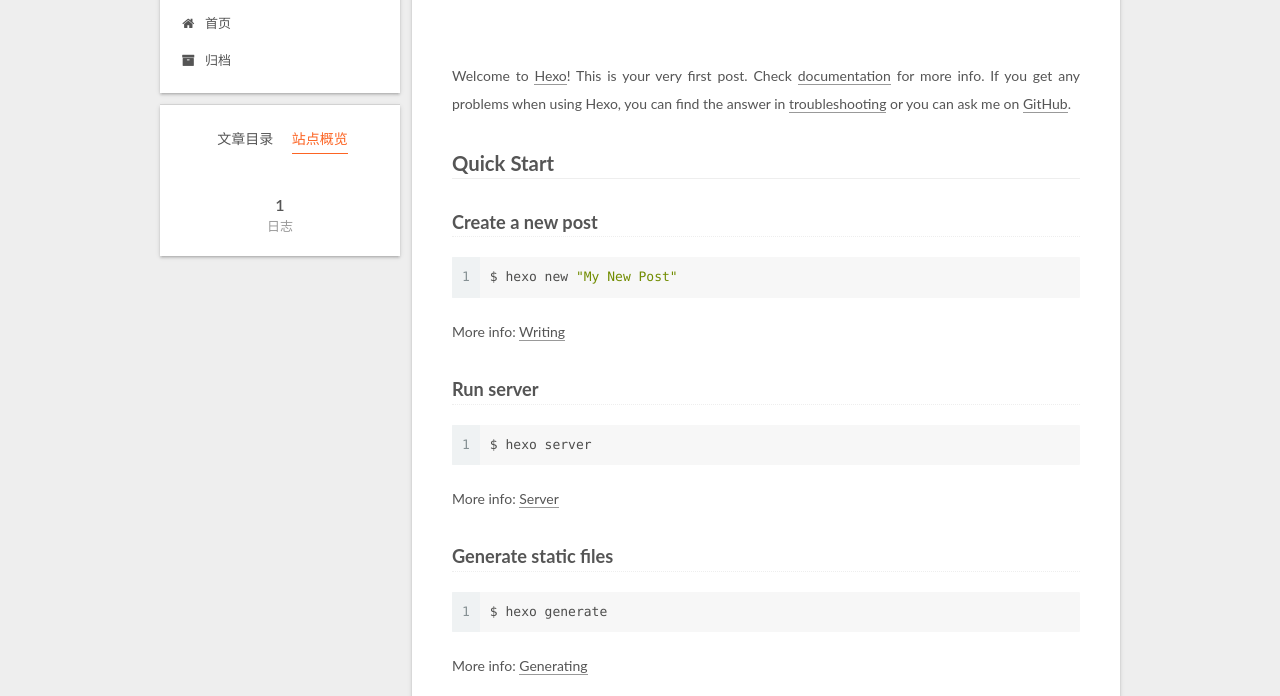
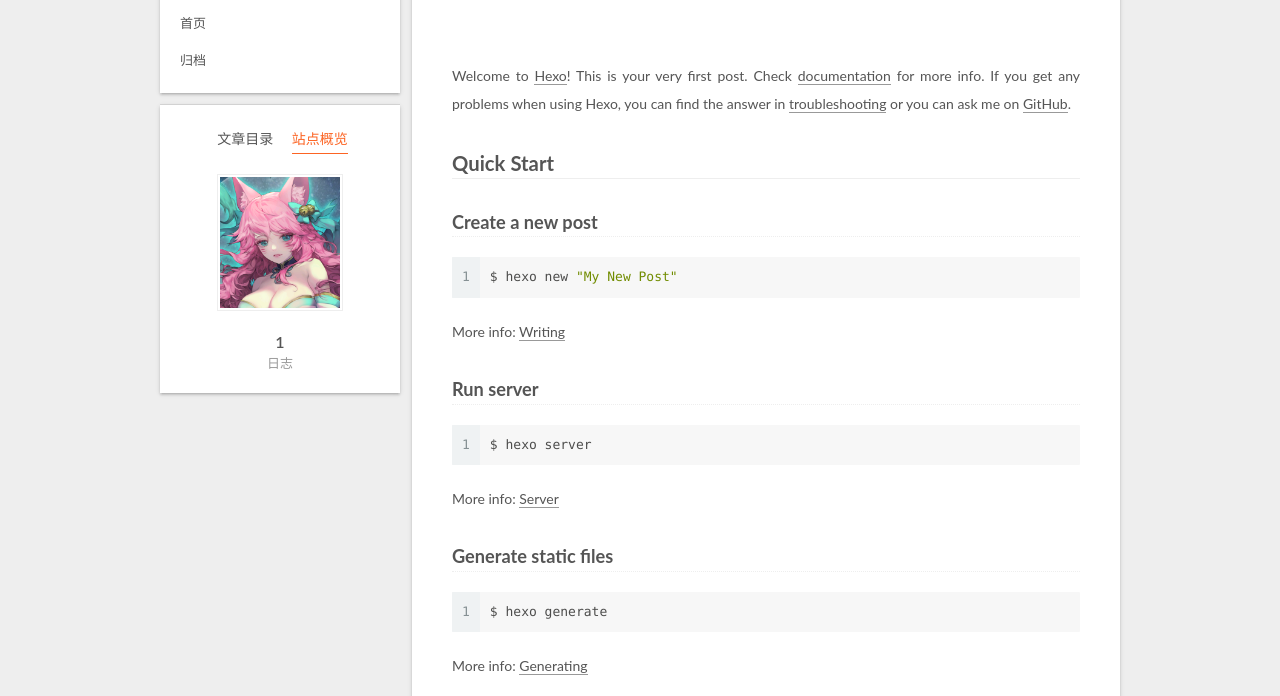
Before and after one commit to 1807568745/1807568745.github.io, a plain HTML site: page 2021/07/12/hello-world/index.html in a window 1280 px wide. Both pictures are taken after a click on the item "站点概览". Shown: the part 104-800 px from the top of the page. Drawn offline with Linux system fonts and the light colour scheme.

Commit message:
Site updated: 2021-07-15 21:51:56

```diff
--- a/2021/07/12/hello-world/index.html
+++ b/2021/07/12/hello-world/index.html
@@ -181,9 +181,7 @@
 
 
         <li class="menu-item menu-item-home">
-          <a href="/%20" rel="section">
-
-              <i class="menu-item-icon fa fa-fw fa-home"></i> <br />
+          <a href="/" rel="section">
 
             首页
           </a>
@@ -191,9 +189,7 @@
 
 
         <li class="menu-item menu-item-archives">
-          <a href="/archives/%20" rel="section">
-
-              <i class="menu-item-icon fa fa-fw fa-archive"></i> <br />
+          <a href="/archives/" rel="section">
 
             归档
           </a>
@@ -237,7 +233,7 @@
     <span hidden itemprop="author" itemscope itemtype="http://schema.org/Person">
       <meta itemprop="name" content="">
       <meta itemprop="description" content="">
-      <meta itemprop="image" content="/images/avatar.gif">
+      <meta itemprop="image" content="/images/ari.png">
     </span>
 
     <span hidden itemprop="publisher" itemscope itemtype="http://schema.org/Organization">
@@ -394,6 +390,10 @@
         <div class="site-overview">
           <div class="site-author motion-element" itemprop="author" itemscope itemtype="http://schema.org/Person">
 
+              <img class="site-author-image" itemprop="image"
+                src="/images/ari.png"
+                alt="" />
+
               <p class="site-author-name" itemprop="name"></p>
               <p class="site-description motion-element" itemprop="description"></p>
           </div>
@@ -403,7 +403,7 @@
 
               <div class="site-state-item site-state-posts">
 
-                <a href="/archives/%20%7C%7C%20archive">
+                <a href="/archives/">
 
                   <span class="site-state-item-count">1</span>
                   <span class="site-state-item-name">日志</span>
--- a/css/main.css
+++ b/css/main.css
@@ -1823,7 +1823,7 @@ pre .javascript .function {
   width: 4px;
   height: 4px;
   border-radius: 50%;
-  background: #ffee62;
+  background: #a4f442;
 }
 .links-of-blogroll {
   font-size: 13px;
```
Also changed, not shown: archives/2021/07/index.html (+7 -7 lines), archives/2021/index.html (+7 -7 lines), archives/index.html (+7 -7 lines), index.html (+8 -8 lines), images/ari.png (added).
